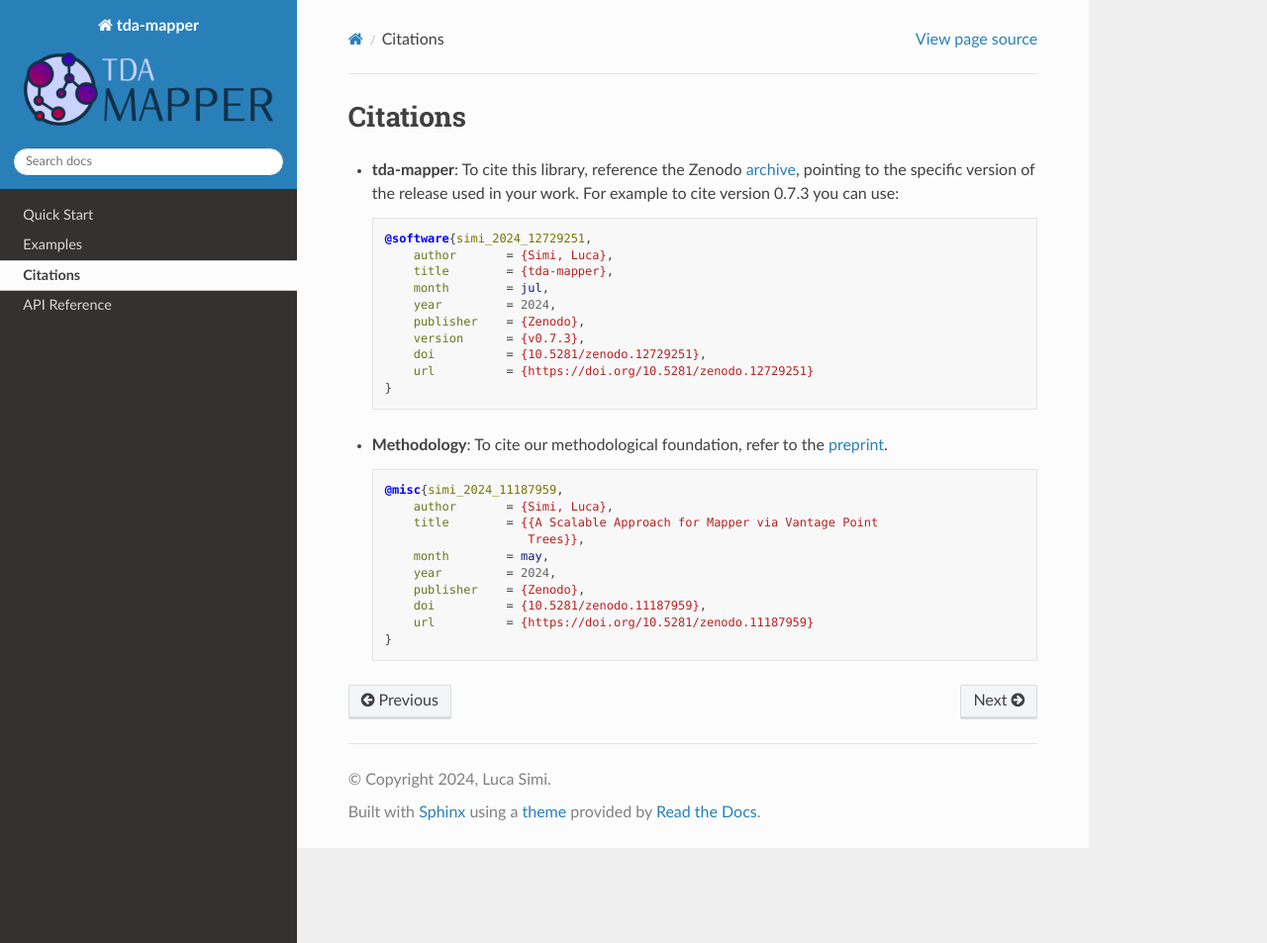
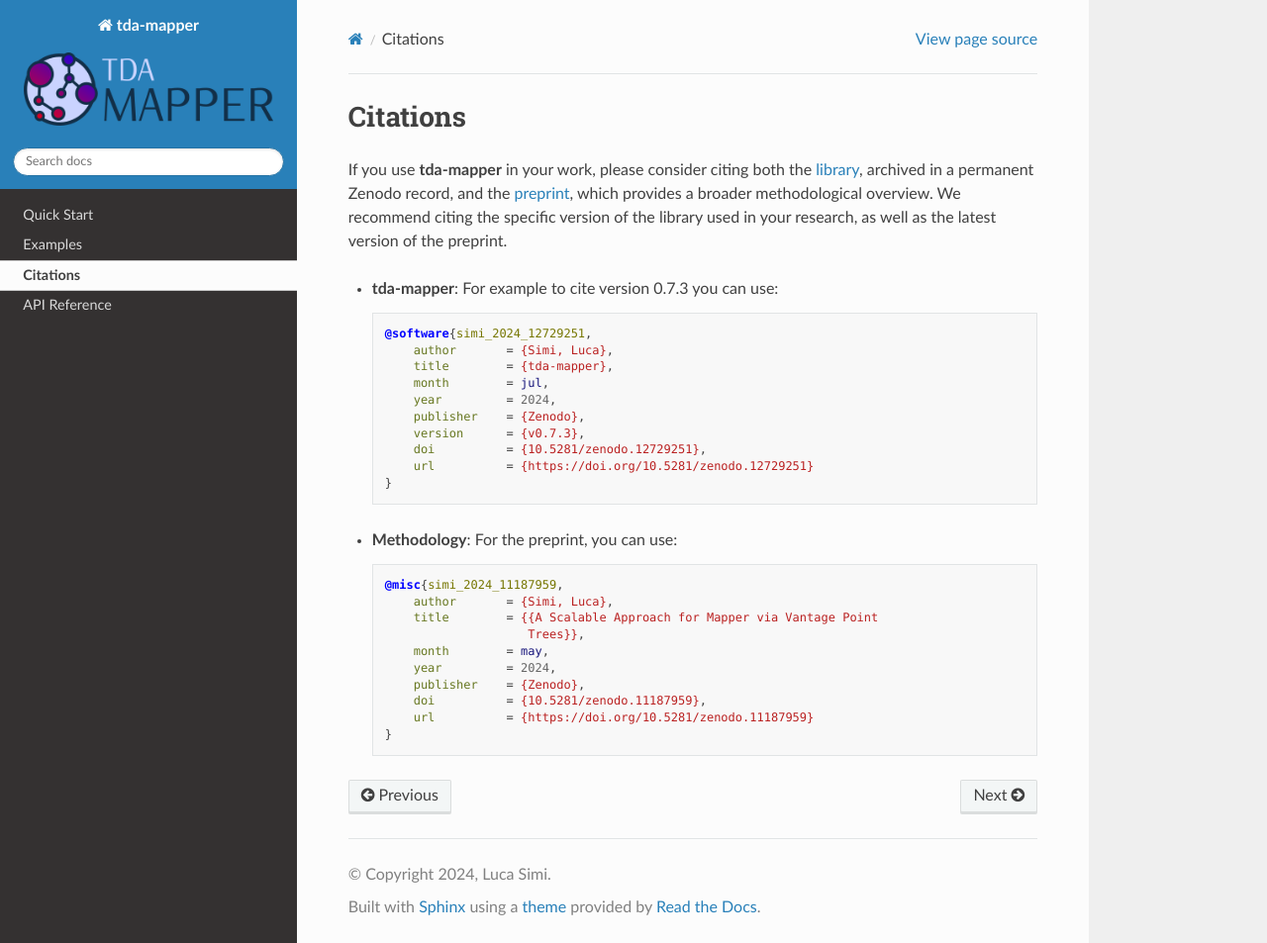
Before and after one commit to lucasimi/tda-mapper-python, a Sphinx documentation site: the page built from docs/source/citations.rst, in a window 1280 px wide and 953 px high. Shown: the whole window at 99% size. Built offline with Sphinx 7.4.7 and the Read the Docs theme 3.1.0, drawn with Linux system fonts in a browser that asks for light colours.

Commit message:
Improved README and docs. Added link to source code

```diff
--- a/docs/source/citations.rst
+++ b/docs/source/citations.rst
@@ -1,10 +1,14 @@
 Citations
 =========
 
-- **tda-mapper**: To cite this library, reference the Zenodo
-  `archive <https://doi.org/10.5281/zenodo.10642381>`__, pointing to the
-  specific version of the release used in your work. For example to cite
-  version 0.7.3 you can use:
+If you use **tda-mapper** in your work, please consider citing both the
+`library <https://doi.org/10.5281/zenodo.10642381>`__,
+archived in a permanent Zenodo record, and the
+`preprint <https://doi.org/10.5281/zenodo.10659651>`__,
+which provides a broader methodological overview.
+We recommend citing the specific version of the library used in your research, as well as the latest version of the preprint.
+
+- **tda-mapper**: For example to cite version 0.7.3 you can use:
 
   .. code:: bibtex
 
@@ -19,8 +23,7 @@ Citations
          url          = {https://doi.org/10.5281/zenodo.12729251}
      }
 
-- **Methodology**: To cite our methodological foundation, refer to the
-  `preprint <https://doi.org/10.5281/zenodo.10659651>`__.
+- **Methodology**: For the preprint, you can use:
 
   .. code:: bibtex
 
--- a/docs/source/conf.py
+++ b/docs/source/conf.py
@@ -13,7 +13,7 @@ author = 'Luca Simi'
 # -- General configuration ---------------------------------------------------
 # https://www.sphinx-doc.org/en/master/usage/configuration.html#general-configuration
 
-extensions = ['sphinx.ext.autodoc', 'sphinx_rtd_theme', 'nbsphinx']
+extensions = ['sphinx.ext.autodoc', 'sphinx.ext.viewcode', 'sphinx_rtd_theme', 'nbsphinx']
 
 templates_path = ['_templates']
 exclude_patterns = []
@@ -23,9 +23,7 @@ exclude_patterns = []
 # https://www.sphinx-doc.org/en/master/usage/configuration.html#options-for-html-output
 
 html_theme = 'sphinx_rtd_theme'
-html_static_path = ['_static']
 html_logo = 'logos/tda-mapper-logo-horizontal.png'
-
 html_theme_options = {
     'sticky_navigation': True,
 }
```
Also changed, not shown: README.md (+19 -35 lines), 1 other file.
